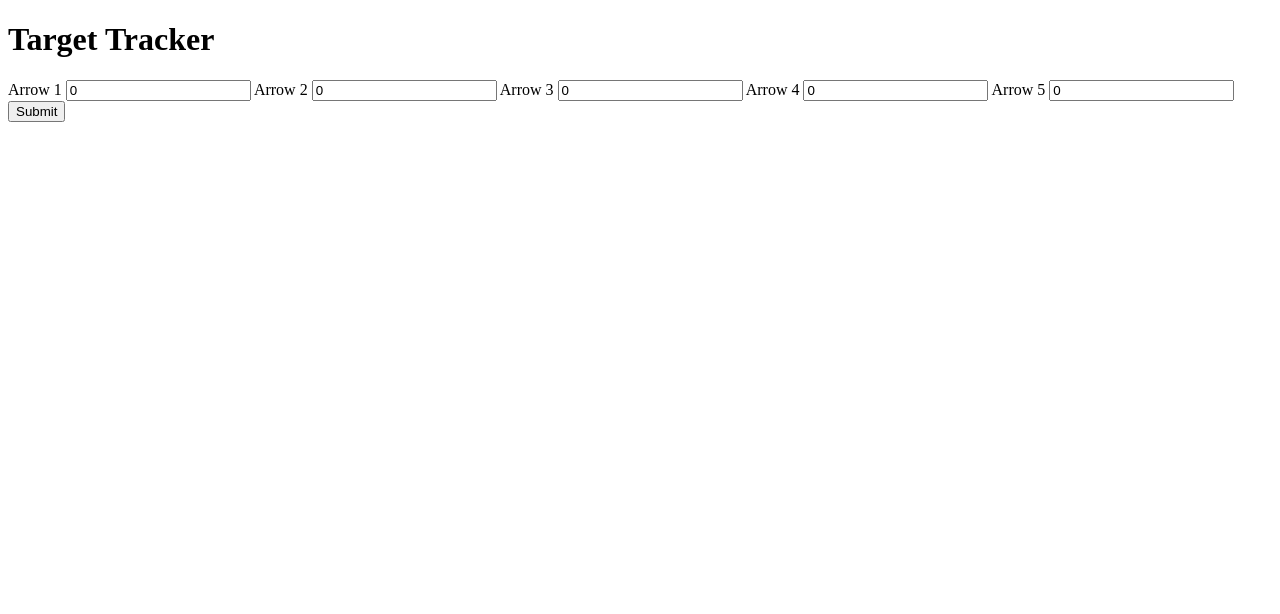
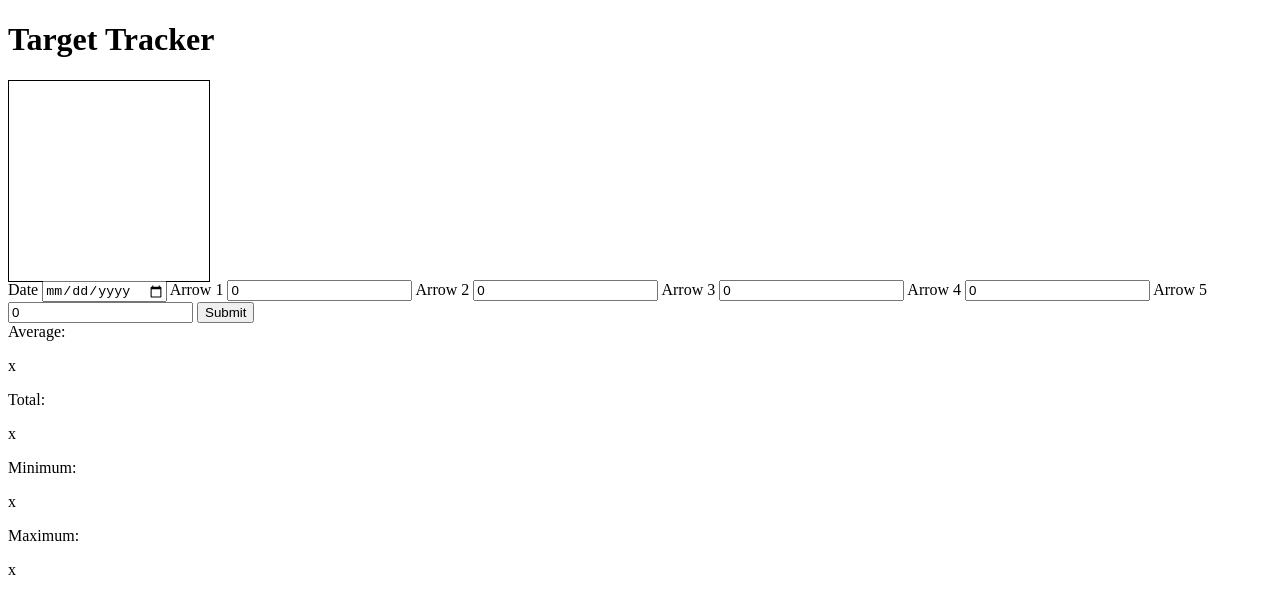
Before and after one commit to xScoopy/TargetTracker, a plain HTML site: page index.html in a window 1280 px wide. Drawn offline with Linux system fonts and the light colour scheme.

Commit message:
started to layout the target, got canvas to overlap the grid. may change this though

```diff
--- a/index.html
+++ b/index.html
@@ -1,12 +1,36 @@
 <!DOCTYPE html>
 <html lang='en'>
+
 <head>
     <title>Target Tracker</title>
+    <!--Link to Stylesheet-->
     <link rel="stylesheet" href="styles.css">
 </head>
+
 <body>
     <h1>Target Tracker</h1>
+    <div id='canvas-wrap'>
+        <canvas height='200px' width='200px'></canvas>
+        <div id='target-grid-container'>
+            <div id='yellow-target'></div>
+            <div id='red-target'></div>
+            <div id='blue-target'></div>
+            <div id='black-target'></div>
+            <div id='white-target'></div>
+        </div>
+    </div>
+
+    <!--Section for possible Target-->
+
+    <!--Form for User Input-->
+    <div id='main-container'>
+
+
+
+        <section id='form-section'>
             <form id='arrow-form'>
+                <label for='date-picker'>Date</label>
+                <input id='date-picker' type='date'>
                 <label for='arrow1'>Arrow 1</label>
                 <input id='arrow1' type='number' value='0'>
                 <label for='arrow2'>Arrow 2</label>
@@ -17,10 +41,22 @@
                 <input id='arrow4' type='number' value='0'>
                 <label for='arrow5'>Arrow 5</label>
                 <input id='arrow5' type='number' value='0'>
-            <button>Submit</button>
+                <button id='submit'>Submit</button>
             </form>
-
-
+        </section>
+        <section id='data-output'>
+            <label for='avg-display'>Average: </label>
+            <p>x</p>
+            <label for='total-display'>Total: </label>
+            <p>x</p>
+            <label for='min-display'>Minimum: </label>
+            <p>x</p>
+            <label for='max-display'>Maximum: </label>
+            <p>x</p>
+        </section>
+    </div>
+    <!--Script to 'scripts.js'-->
     <script src='scripts.js'></script>
 </body>
+
 </html>
--- a/styles.css
+++ b/styles.css
@@ -0,0 +1,38 @@
+/* Target overlaying canvas for drawing dots*/
+canvas{
+    position: absolute;
+
+
+}
+#canvas-wrap{
+    position: 'relative';
+    width: 200px;
+    height: 200px;
+
+}
+#target-grid-container{
+
+
+    display: grid;
+    border: 1px solid black;
+    height: 200px;
+    width: 200px;
+
+    grid-template-columns: repeat(20,1fr);
+    grid-template-rows: repeat(20, 1fr);
+}
+#white-target{
+    background-color: white;
+    grid-column: 1/21;
+    grid-row: 1/21;
+    border-radius: 50%;
+}
+
+
+/*Flex boxes for entire page*/
+#main-container{
+    display: flex;
+    flex-direction: column;
+    justify-content: center;
+    justify-content: space-between;
+}
```
Lines whose indentation alone changed are shown as unchanged.
